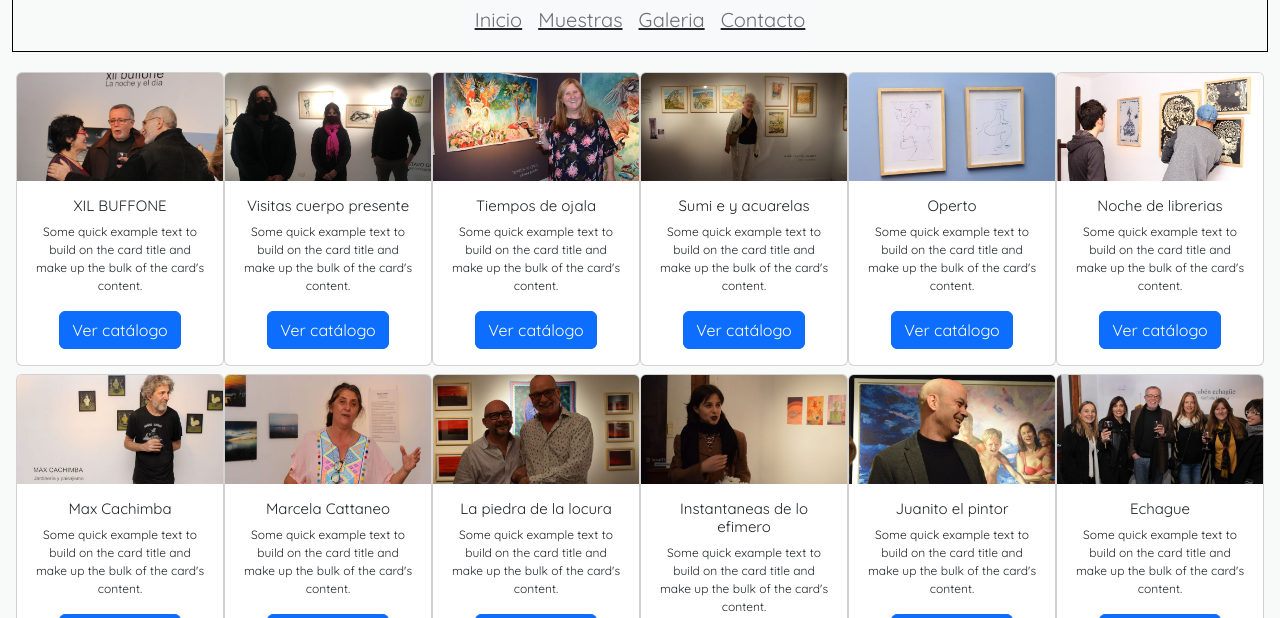
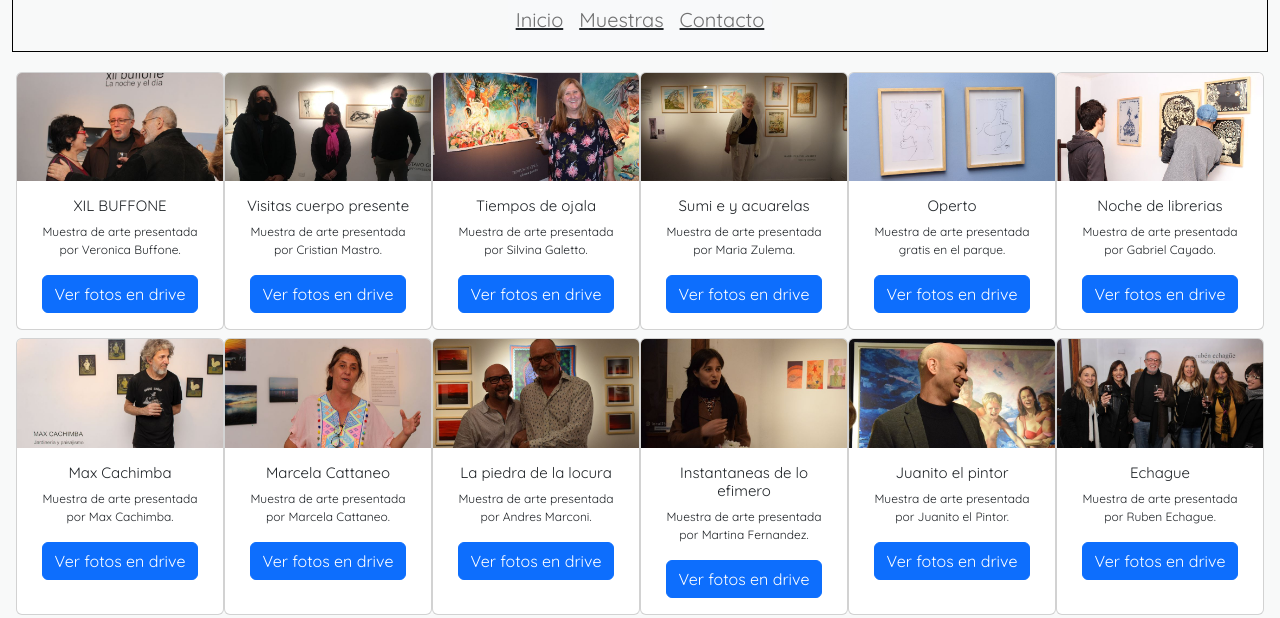
Before and after one commit to felipequirogg/local15.github.io, a plain HTML site: page pages/muestras.html in a window 1280 px wide. Shown: the part 182-800 px from the top of the page. Drawn offline with nearby package versions, Linux system fonts and the light colour scheme.

Commit message:
listo para la entrega

```diff
--- a/pages/muestras.html
+++ b/pages/muestras.html
@@ -50,9 +50,6 @@
                                 <a class="nav-link" href="./muestras.html">Muestras</a>
                             </li>
                             <li class="nav-item">
-                                <a class="nav-link" href="./galeria.html">Galeria</a>
-                            </li>
-                            <li class="nav-item">
                                 <a class="nav-link" href="./contacto.html">Contacto</a>
                             </li>
                         </ul>
@@ -69,9 +66,8 @@
                 <img src="../img/xlibuffonepor (1).jpg" class="card-img-top" alt="Muestra de arte: XIL BUFFONE">
                 <div class="card-body">
                     <h5 class="card-title">XIL BUFFONE</h5>
-                    <p class="card-text">Some quick example text to build on the card title and make up the bulk of the
-                        card's content.</p>
-                    <a href="./catalogoejemplo2.html" class="btn btn-primary">Ver catálogo</a>
+                    <p class="card-text">Muestra de arte presentada por Veronica Buffone.</p>
+                    <a href="https://drive.google.com/drive/u/1/folders/18eeyTPph3KmFi3Wu-p2yMKyUZgI9g3op" class="btn btn-primary">Ver fotos en drive</a>
                 </div>
             </div>
 
@@ -80,9 +76,8 @@
                     alt="Muestra de arte: Visitas cuerpo presente">
                 <div class="card-body">
                     <h5 class="card-title">Visitas cuerpo presente</h5>
-                    <p class="card-text">Some quick example text to build on the card title and make up the bulk of the
-                        card's content.</p>
-                    <a href="#" class="btn btn-primary">Ver catálogo</a>
+                    <p class="card-text">Muestra de arte presentada por Cristian Mastro.</p>
+                    <a href="https://drive.google.com/drive/u/1/folders/1JXHh6JCm3lKah7_yiBl0Axg4rI5Tj-LJ" class="btn btn-primary">Ver fotos en drive</a>
                 </div>
             </div>
 
@@ -91,9 +86,8 @@
                     alt="Muestra de arte: Tiempos cuerpo presente">
                 <div class="card-body">
                     <h5 class="card-title">Tiempos de ojala</h5>
-                    <p class="card-text">Some quick example text to build on the card title and make up the bulk of the
-                        card's content.</p>
-                    <a href="#" class="btn btn-primary">Ver catálogo</a>
+                    <p class="card-text">Muestra de arte presentada por Silvina Galetto.</p>
+                    <a href="https://drive.google.com/drive/u/1/folders/1-UXqBdD5DLPzcrTn9gmM66xnHSIMY79w" class="btn btn-primary">Ver fotos en drive</a>
                 </div>
             </div>
 
@@ -101,9 +95,8 @@
                 <img src="../img/sumipor (1).jpg" class="card-img-top" alt="Muestra de arte: Sumi e y acuarelas">
                 <div class="card-body">
                     <h5 class="card-title">Sumi e y acuarelas</h5>
-                    <p class="card-text">Some quick example text to build on the card title and make up the bulk of the
-                        card's content.</p>
-                    <a href="#" class="btn btn-primary">Ver catálogo</a>
+                    <p class="card-text">Muestra de arte presentada por Maria Zulema.</p>
+                    <a href="https://drive.google.com/drive/u/1/folders/1nMuTa_OOJjsZ2V67mSKc4G-MRmszcxNj" class="btn btn-primary">Ver fotos en drive</a>
                 </div>
             </div>
 
@@ -111,9 +104,8 @@
                 <img src="../img/opertopor (1).jpg" class="card-img-top" alt="Muestra: Operto">
                 <div class="card-body">
                     <h5 class="card-title">Operto</h5>
-                    <p class="card-text">Some quick example text to build on the card title and make up the bulk of the
-                        card's content.</p>
-                    <a href="#" class="btn btn-primary">Ver catálogo</a>
+                    <p class="card-text">Muestra de arte presentada gratis en el parque.</p>
+                    <a href="https://drive.google.com/drive/u/1/folders/1FOddd4jidzgHXcVfvD1vmmfypWSXBrym" class="btn btn-primary">Ver fotos en drive</a>
                 </div>
             </div>
 
@@ -121,9 +113,8 @@
                 <img src="../img/nochepor (1).jpg" class="card-img-top" alt="Muestra: Noche de librerias">
                 <div class="card-body">
                     <h5 class="card-title">Noche de librerias</h5>
-                    <p class="card-text">Some quick example text to build on the card title and make up the bulk of the
-                        card's content.</p>
-                    <a href="#" class="boton btn btn-primary">Ver catálogo</a>
+                    <p class="card-text">Muestra de arte presentada por Gabriel Cayado.</p>
+                    <a href="https://drive.google.com/drive/u/1/folders/1OtLCmQS_CDBOXnFtQ5m2Anq20KS5si33" class="boton btn btn-primary">Ver fotos en drive</a>
                 </div>
             </div>
         </section>
@@ -133,9 +124,8 @@
                 <img src="../img/maxpor (1).jpg" class="card-img-top" alt="Muestra: Max Cachimba">
                 <div class="card-body">
                     <h5 class="card-title">Max Cachimba</h5>
-                    <p class="card-text">Some quick example text to build on the card title and make up the bulk of the
-                        card's content.</p>
-                    <a href="#" class="btn btn-primary">Ver catálogo</a>
+                    <p class="card-text">Muestra de arte presentada por Max Cachimba.</p>
+                    <a href="https://drive.google.com/drive/u/1/folders/1-6Y5gFY_DGxh--qiuZsZFfTke-xa_ZcD" class="btn btn-primary">Ver fotos en drive</a>
                 </div>
             </div>
 
@@ -143,9 +133,8 @@
                 <img src="../img/marcelapor (1).jpg" class="card-img-top" alt="Muestra: Marcela Cattaneo">
                 <div class="card-body">
                     <h5 class="card-title">Marcela Cattaneo</h5>
-                    <p class="card-text">Some quick example text to build on the card title and make up the bulk of the
-                        card's content.</p>
-                    <a href="#" class="btn btn-primary">Ver catálogo</a>
+                    <p class="card-text">Muestra de arte presentada por Marcela Cattaneo.</p>
+                    <a href="https://drive.google.com/drive/u/1/folders/1watCGs1YQ54I9GrlNWlY2YpB7Kvh1_hz" class="btn btn-primary">Ver fotos en drive</a>
                 </div>
             </div>
 
@@ -153,9 +142,8 @@
                 <img src="../img/piedrapor (1).jpg" class="card-img-top" alt="Muestra: Muestra: La piedra de la locura">
                 <div class="card-body">
                     <h5 class="card-title">La piedra de la locura</h5>
-                    <p class="card-text">Some quick example text to build on the card title and make up the bulk of the
-                        card's content.</p>
-                    <a href="./catalogoejemplo.html" class="btn btn-primary">Ver catálogo</a>
+                    <p class="card-text">Muestra de arte presentada por Andres Marconi.</p>
+                    <a href="https://drive.google.com/drive/u/1/folders/1fpEdh2QtT_2vqpGwopny9HKgNnDMc4_x" class="btn btn-primary">Ver fotos en drive</a>
                 </div>
             </div>
 
@@ -164,9 +152,8 @@
                     alt="Muestra: Instantaneas de lo efimero">
                 <div class="card-body">
                     <h5 class="card-title">Instantaneas de lo efimero</h5>
-                    <p class="card-text">Some quick example text to build on the card title and make up the bulk of the
-                        card's content.</p>
-                    <a href="#" class="btn btn-primary">Ver catálogo</a>
+                    <p class="card-text">Muestra de arte presentada por Martina Fernandez.</p>
+                    <a href="https://drive.google.com/drive/u/1/folders/17FNSfUFjwBI3tY4WQpQiQ8cHRtI1MEH5" class="btn btn-primary">Ver fotos en drive</a>
                 </div>
             </div>
 
@@ -174,9 +161,8 @@
                 <img src="../img/juanitopor (1).jpg" class="card-img-top" alt="Muestra: Muestra: Juanito el pintor">
                 <div class="card-body">
                     <h5 class="card-title">Juanito el pintor</h5>
-                    <p class="card-text">Some quick example text to build on the card title and make up the bulk of the
-                        card's content.</p>
-                    <a href="#" class="btn btn-primary">Ver catálogo</a>
+                    <p class="card-text">Muestra de arte presentada por Juanito el Pintor.</p>
+                    <a href="https://drive.google.com/drive/u/1/folders/1ceTv4ymSPeUbu5O3zwnPZJlmemNxCc6E" class="btn btn-primary">Ver fotos en drive</a>
                 </div>
             </div>
 
@@ -184,9 +170,8 @@
                 <img src="../img/echaguepor (1).jpg" class="card-img-top" alt="Muestra: Echague">
                 <div class="card-body">
                     <h5 class="card-title">Echague</h5>
-                    <p class="card-text">Some quick example text to build on the card title and make up the bulk of the
-                        card's content.</p>
-                    <a href="#" class="btn btn-primary">Ver catálogo</a>
+                    <p class="card-text">Muestra de arte presentada por Ruben Echague.</p>
+                    <a href="https://drive.google.com/drive/u/1/folders/1BZkbcleJmsNjl_nF5RwsnPvRoNkejYrr" class="btn btn-primary">Ver fotos en drive</a>
                 </div>
             </div>
         </section>
```
Also changed, not shown: index.html (+3 -9 lines), pages/contacto.html (+2 -14 lines).
